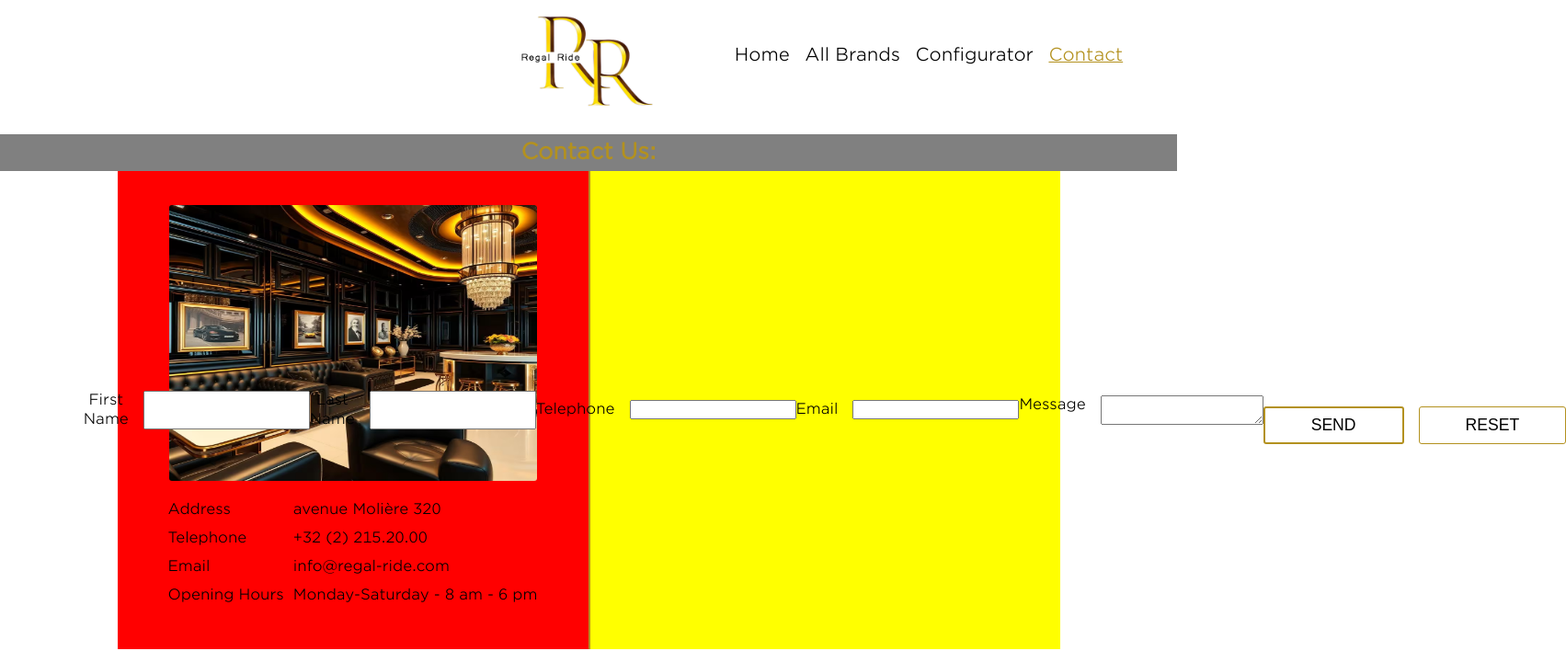
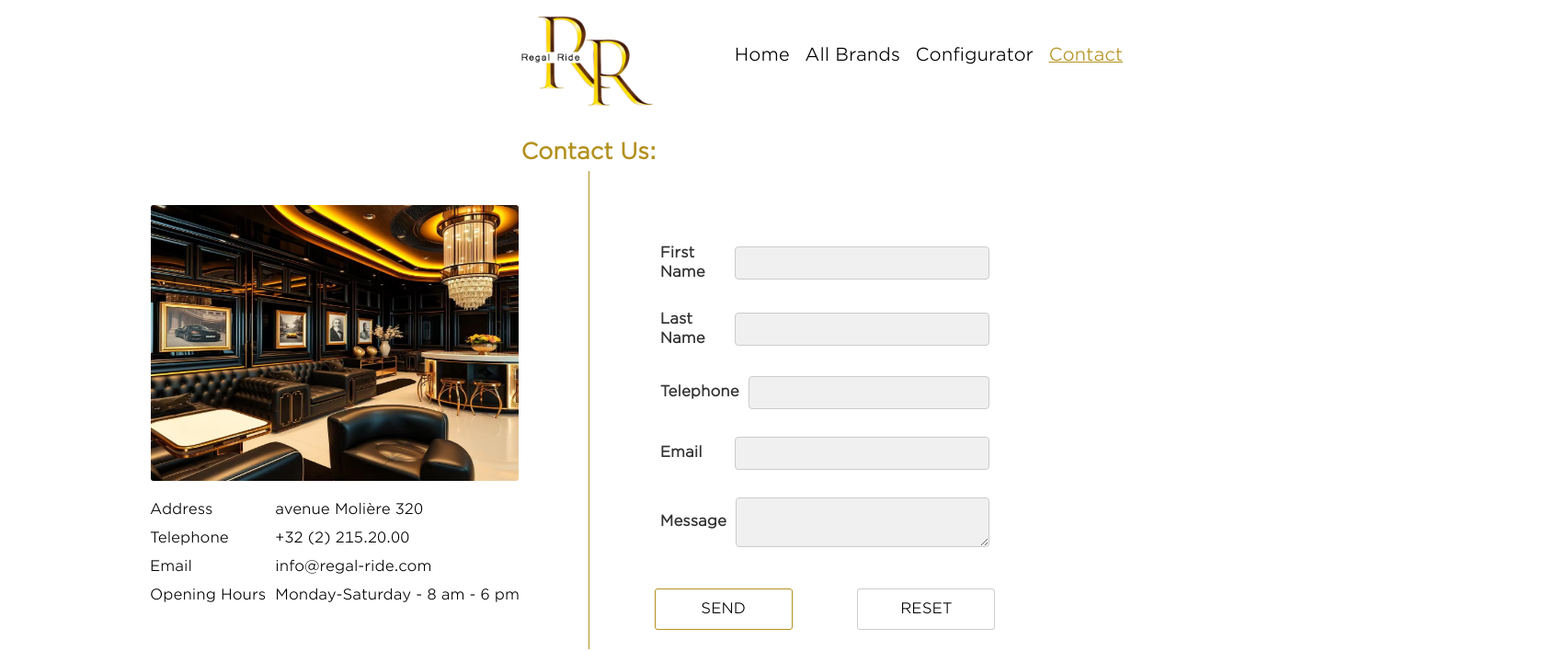
Before and after one commit to BigKsen/React-Car-Project, a React (Vite) app: page /contact in a window 1280 px wide. Shown: the top 708 px of the page at 92% size, 1703 px wide, since content can reach past the window. Built offline with nearby package versions, Linux system fonts and the light colour scheme.

Commit message:
Finished App

```diff
--- a/src/Composants/ContactForm/ContactForm.jsx
+++ b/src/Composants/ContactForm/ContactForm.jsx
@@ -69,7 +69,7 @@ const ContactForm = () => {
     <>
       <div className={style["form-container"]}>
         <form onSubmit={handleSubmit} className={style.FormContactForm}>
-          <div>
+          <div className={style.contactFormRow}>
             <label htmlFor="firstNameContact">First Name</label>
             <input
               type="text"
@@ -81,7 +81,7 @@ const ContactForm = () => {
             />
           </div>
 
-          <div>
+          <div className={style.contactFormRow}>
             <label htmlFor="lastNameContact">Last Name</label>
             <input
               type="text"
@@ -93,7 +93,7 @@ const ContactForm = () => {
             />
           </div>
 
-          <div>
+          <div className={style.contactFormRow}>
             <label htmlFor="telephoneContact">Telephone</label>
             <input
               type="tel"
@@ -105,7 +105,7 @@ const ContactForm = () => {
             />
           </div>
 
-          <div>
+          <div className={style.contactFormRow}>
             <label htmlFor="emailContact">Email</label>
             <input
               type="email"
@@ -117,7 +117,7 @@ const ContactForm = () => {
             />
           </div>
 
-          <div>
+          <div className={style.contactFormRow}>
             <label htmlFor="messageContact">Message</label>
             <textarea
               id="messageContact"
@@ -127,9 +127,9 @@ const ContactForm = () => {
               required></textarea>
           </div>
 
-          <div>
-            <button type="submit">SEND</button>
-            <button type="button" onClick={handleReset}>
+          <div className={style.contactFormBtns}>
+            <button className={style.contactFormSend}  type="submit">SEND</button>
+            <button className={style.contactFormReset}type="button" onClick={handleReset}>
               RESET
             </button>
           </div>
--- a/src/Composants/ContactForm/ContactForm.module.css
+++ b/src/Composants/ContactForm/ContactForm.module.css
@@ -2,94 +2,99 @@
 .form-container {
   text-align: center; /* Centre tout le contenu horizontalement */
   margin: 0 auto; /* Centre horizontalement */
-  background-color: green;
   width: 100%;
   height: 100%;
-}
-
-/* Centrer le titre */
-.form-container h2 {
-  text-align: center; /* Centre le texte */
-  margin-bottom: 15%; /* Espace sous le titre */
-  color: #b3911f;
-}
-
-/* Formulaire */
-
-
-/* Champs et labels */
-.FormContactForm >div {
-  display: flex; /* Flexbox pour les labels et inputs */
-  gap: 1rem; /* Espacement entre le label et l'input */
-  width: 100%; /* S'étend sur toute la largeur */
-  justify-content: center; /* Centre les champs */
-}
-
-/* Style des labels */
-.FormContactForm >label {
-  width: 150px; /* Largeur uniforme des labels */
-  text-align: left; /* Alignement à gauche */
-  font-size: 1rem;
-}
-
-/* Styles des champs de saisie et du textarea */
-.FormContactForm >input,.FormContactForm >textarea {
-  width: 100%; /* S'adapte à la largeur disponible */
-  max-width: 300px; /* Limite une largeur maximale */
-  padding: 0.5rem;
-  border: 1px solid #ccc;
-  border-radius: 2px;
-  box-sizing: border-box;
-  background-color: rgb(220, 219, 219);
-}
-
-.FormContactForm >textarea {
-  height: 100px; /* Hauteur spécifique */
-  resize: none; /* Empêche le redimensionnement */
+  border-left: 1px solid #b3911f;
 }
 
 /* Conteneur du formulaire */
 .FormContactForm {
   width: 100%;
   height: 100%;
+  font-family: "GothamOfficeRegular";
   display: flex;
-  justify-content: center; /* Centre horizontalement */
-  align-items: center; /* Centre verticalement */
-  padding: 2%; /* Espace autour du formulaire */
-  border-left: 1px solid #b3911f;
-  box-sizing: border-box; /* Inclut le padding dans la largeur totale */
-  background-color: yellow;
+  flex-direction: column;
+  justify-content: center;
+  align-items: center;
+  padding-top: 10%;
+  gap: 30px; /* Ajout d'espacement entre chaque ligne du formulaire */
 }
 
-/* Boutons */
-form div:last-child {
-  display: flex; /* Flexbox pour aligner les boutons */
-  justify-content: space-between; /* Centre horizontalement */
-  gap: 1rem; /* Ajoute un espacement entre les boutons */
+.contactFormRow {
+  display: flex;
+  align-items: center; /* Alignement vertical */
+  justify-content: space-between; /* Équilibre l'espace entre label et input */
+  width: 70%; /* S'adapte au conteneur parent */
 }
 
-button {
-  padding: 8px 50px; /* Réduit la hauteur (8px en haut et en bas) et augmente la largeur (40px à gauche et à droite) */
-  border: 2px solid #b3911f;
+.contactFormRow label {
+  flex: 0 0 20%; /* Les labels occupent 30% de la largeur */
+  font-size: 1rem;
+  font-weight: bold;
+  color: #333;
+  text-align: left;
+  margin-right: 10px; /* Espace entre le label et l'input */
+}
+
+.contactFormRow input,
+.contactFormRow textarea {
+  flex: 1; /* Les inputs occupent tout l'espace restant */
+  outline: none;
+  transition: border-color 0.3s ease;
+  padding: 0.5rem; /* Espacement interne pour le select */
+  border: 1px solid #ccc; /* Bordure */
+  border-radius: 4px; /* Coins arrondis pour un design moderne */
+  font-family: "GothamOfficeRegular";
+  background-color: rgb(240, 240, 240); /* Couleur de fond plus douce */
+  box-sizing: border-box; /* Inclut le padding dans la largeur totale */
+}
+
+.contactFormRow input:focus {
+  border-color: #b3911f; /* Mettre en valeur le champ au focus */
+}
+
+.contactFormBtns {
+  width: 100%;
+  height: 20%;
+  display: flex;
+  justify-content: space-evenly;
+}
+
+.contactFormBtns .contactFormSend {
+  width: 150px;
+  height: 45px;
+  margin-top: 3%;
   border-radius: 3px;
   background: #ffffff;
   color: #000000;
-  font-size: 1.1em; /* Augmente légèrement la taille de la police */
+  font-size: 1em;
   text-transform: uppercase;
-  transition: background-color 0.5s ease, color 0.5s ease;
+  transition: background-color 0.5s ease, color 0.5s ease; /* Transition allongée */
   cursor: pointer;
-  margin-top: 10%;
+  font-family: "GothamOfficeRegular";
+  display: flex;
+  border: 1px solid #b3911f;
+  justify-content: center;
+  align-items: center;
 }
-
-button:hover {
+.contactFormBtns .contactFormSend:hover {
   background-color: #b3911f;
   color: #ffffff;
 }
-
-button[type="submit"] {
-  border: px solid #b3911f;
+.contactFormBtns .contactFormReset {
+  margin-top: 3%;
+  width: 150px;
+  height: 45px;
+  border: 1px solid #ccc;
+  border-radius: 3px;
+  background-color: #ffffff;
+  color: #000000;
+  font-size: 1em;
+  text-transform: uppercase;
+  transition: background-color 0.5s ease, color 0.5s ease; /* Transition allongée */
+  cursor: pointer;
+  font-family: "GothamOfficeRegular";
 }
-
-button[type="button"] {
-  border: 1px solid #b3911f;
+.contactFormBtns .contactFormReset:hover {
+  background-color: rgb(240, 240, 240);
 }
--- a/src/Composants/Form/Form.jsx
+++ b/src/Composants/Form/Form.jsx
@@ -206,10 +206,10 @@ const Form = () => {
             </div>
 
             <div className={style.bookingFormBtns}>
-              <button type="submit">
+              <button className={style.bookingFormConfirm} type="submit">
                 CONFIRM
               </button>
-              <button type="button" onClick={handleReset}>
+              <button className={style.bookingFormReset} type="button" onClick={handleReset}>
                 RESET
               </button>
             </div>
--- a/src/Composants/Policy/Policy.jsx
+++ b/src/Composants/Policy/Policy.jsx
@@ -3,9 +3,9 @@ import BackBtn from "../BackBtn/BackBtn";
 
 const Policy = () => {
   return (
-    <>
+    <div className={style.mainPolicy}>
       <BackBtn />
-      <div className={style.mainPolicy}>
+      <div className={style.mainPolicyText}>
         <h3>Privacy Policy for REGAL-RIDE APP</h3>
         <h4>Effective Date: 02/12/2024</h4>
         <p>
@@ -91,7 +91,7 @@ const Policy = () => {
           depending on your user base and location.
         </p>
       </div>
-    </>
+    </div>
   );
 };
 
--- a/src/Pages/Configurator/Configurator.jsx
+++ b/src/Pages/Configurator/Configurator.jsx
@@ -204,10 +204,10 @@ const Configurator = () => {
       <SelectorConfigurator />
 
       <div className={style.carConfiguratorBtns}>
-        <button type="submit" onClick={handleSave}>
+        <button className={style.submitBtn} type="submit" onClick={handleSave}>
           Save
         </button>
-        <button type="button" onClick={handleReset}>
+        <button className={style.resetBtn} type="button" onClick={handleReset}>
           Reset
         </button>
       </div>
--- a/src/Pages/Contact/Contact.module.css
+++ b/src/Pages/Contact/Contact.module.css
@@ -22,7 +22,6 @@
   justify-content: center;
   align-items: center;
   gap: 2%;
-  background-color: red;
 }
 
 .visitCard > img {
@@ -34,8 +33,11 @@
 .contactForm {
   width: 40%;
   height: 100%;
-  border-left: 1px solid #b3911f;
-  background-color: violet;
+  padding: 20px;
+  display: flex;
+  flex-direction: column;
+  justify-content: center;
+  align-items: center;
 }
 
 .ContactH2{
@@ -44,5 +46,4 @@
   margin:0;
   margin-top: 2%;
   padding: 0;
-  background-color: grey;
 }
--- a/src/Pages/Summery/Summery.module.css
+++ b/src/Pages/Summery/Summery.module.css
@@ -50,7 +50,6 @@
   width: 100%; /* Occupe toute la cellule */
   border-collapse: collapse;
   margin-top: 16px;
-
 }
 
 .detailsTable td {
@@ -61,5 +60,20 @@
 }
 
 .bookButton {
-  margin: 1%;
+  margin-top: 3%;
+  padding: 10px 40px;
+  border: 2px solid #b3911f;
+  border-radius: 3px;
+  background: #ffffff;
+  color: #000000;
+  font-size: 1em;
+  text-transform: uppercase;
+  transition: background-color 0.5s ease, color 0.5s ease; /* Transition allongée */
+  cursor: pointer;
+  font-family: "GothamOfficeRegular";
 }
+
+.bookButton:hover {
+  background-color: #b3911f;
+  color: #ffffff;
+}
```
Also changed, not shown: src/Composants/Form/Form.module.css (+43 -7 lines), src/Composants/Policy/Policy.module.css (+31 -2 lines), src/Pages/Configurator/Configurator.module.css (+31 -8 lines), src/Pages/Payment/Payment.jsx (deleted), src/Pages/Payment/Payment.module.css (deleted), 1 other file (tests, documents, lock files or other folders).
